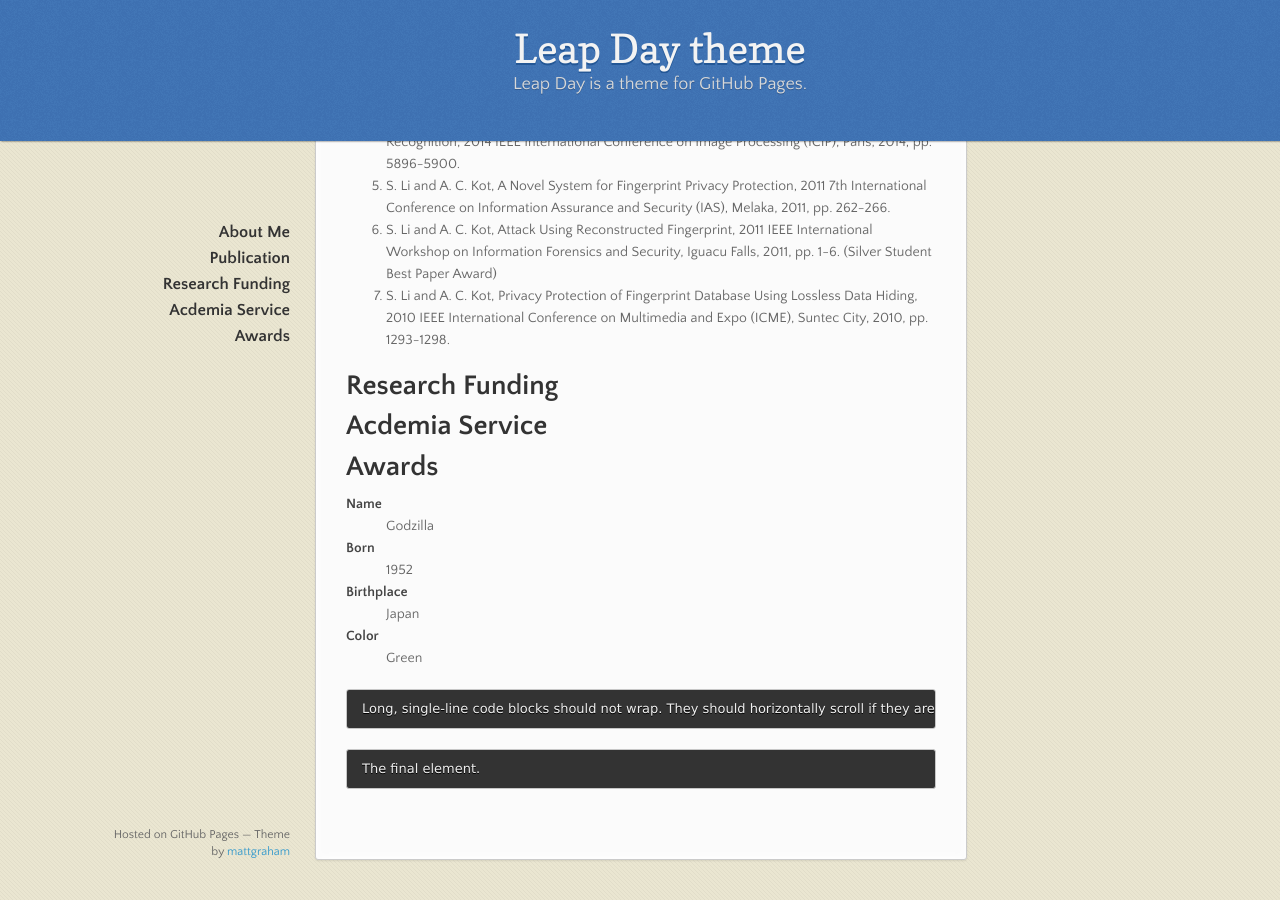
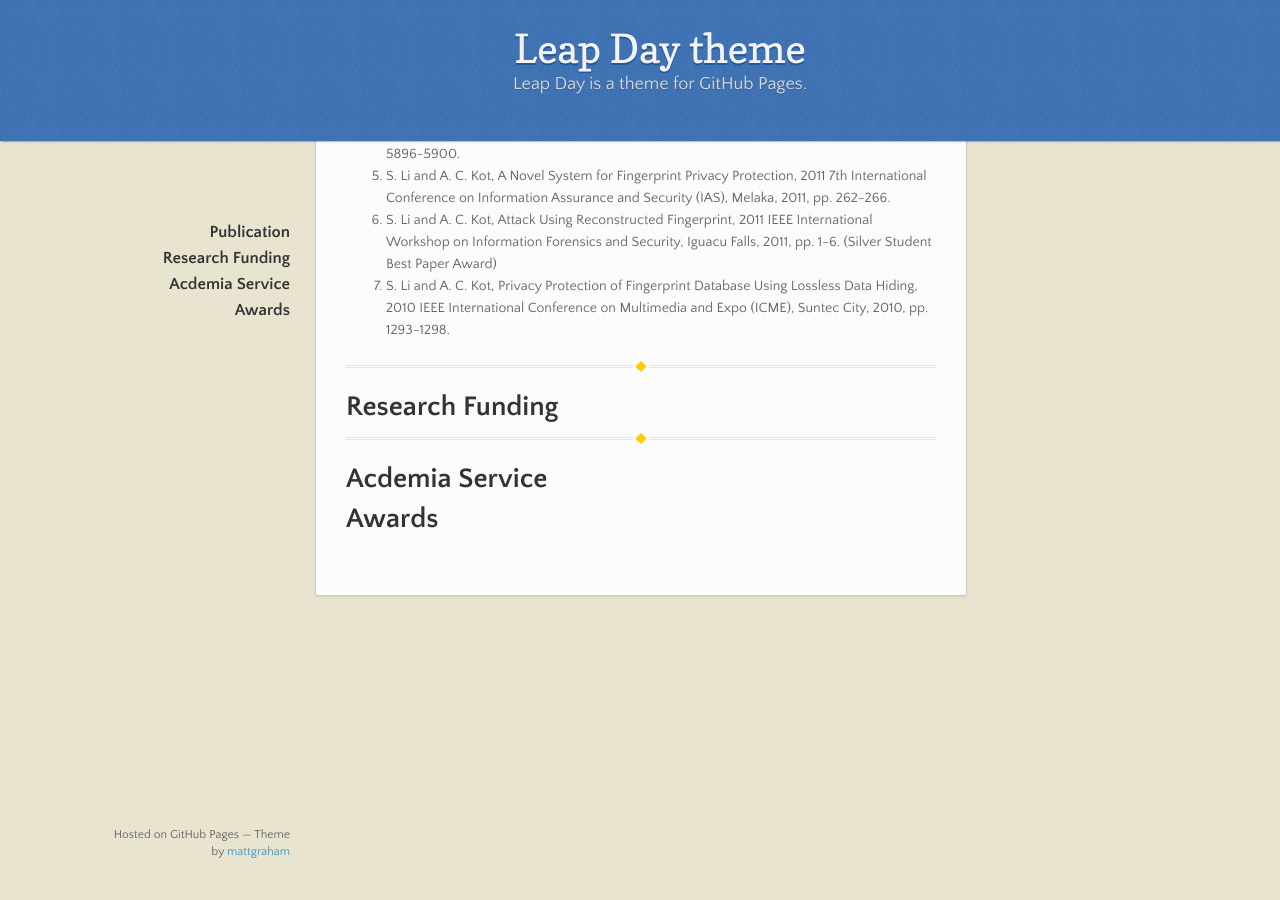
Before and after one commit to blazelisheng/blazelisheng.github.io, a Jekyll site: the page built from index.md, in a window 1280 px wide and 900 px high, scrolled down 1347 px. Built offline with Jekyll 4.4.1, drawn with Linux system fonts in a browser that asks for light colours.

Commit message:
Update index.md

````diff
--- a/index.md
+++ b/index.md
@@ -8,14 +8,12 @@ layout: default
 [Link to another page](./another-page.html).
 
 
-# About Me
-
 
 ![Octocat](https://assets-cdn.github.com/images/icons/emoji/octocat.png)
 
 Sheng Li received the Ph.D. degree from the School of Electrical and Electronic Engineering, Nanyang Technological University, Singapore, in 2013. From 2013 to 2016, he was a Research Fellow at the Rapid Rich Object Search Lab, Nanyang Technological University. He is currently a Pre-Tenure Associate Professor with the School of Computer Science, Fudan University, China. His research interests include biometric template protection, pattern recognition, multimedia forensics, and security. He is a recipient of the IEEE WIFS Best Student Paper Silver Award.
 
-
+* * *
 # Publication
 
 Selected Journal Publication
@@ -39,34 +37,9 @@ Selected Conference Publication
 7.	S. Li and A. C. Kot, Privacy Protection of Fingerprint Database Using Lossless Data Hiding, 2010 IEEE International Conference on Multimedia and Expo (ICME), Suntec City, 2010, pp. 1293-1298.
 
 
-
-
+* * *
 # Research Funding
-
+* * *
 # Acdemia Service
 
 # Awards
-
-
-
-
-
-
-<dl>
-<dt>Name</dt>
-<dd>Godzilla</dd>
-<dt>Born</dt>
-<dd>1952</dd>
-<dt>Birthplace</dt>
-<dd>Japan</dd>
-<dt>Color</dt>
-<dd>Green</dd>
-</dl>
-
-```
-Long, single-line code blocks should not wrap. They should horizontally scroll if they are too long. This line should be long enough to demonstrate this.
-```
-
-```
-The final element.
-```
````
